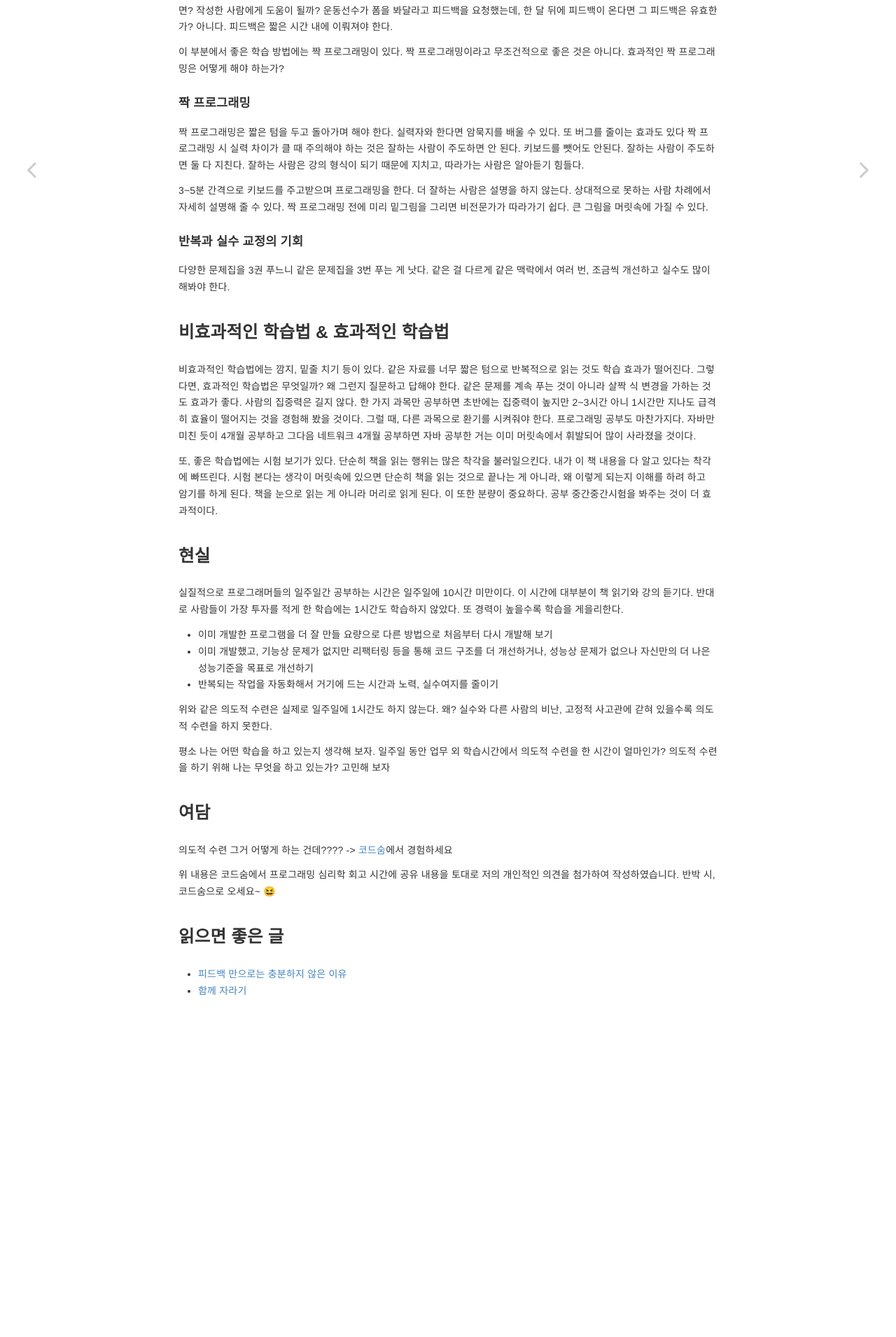
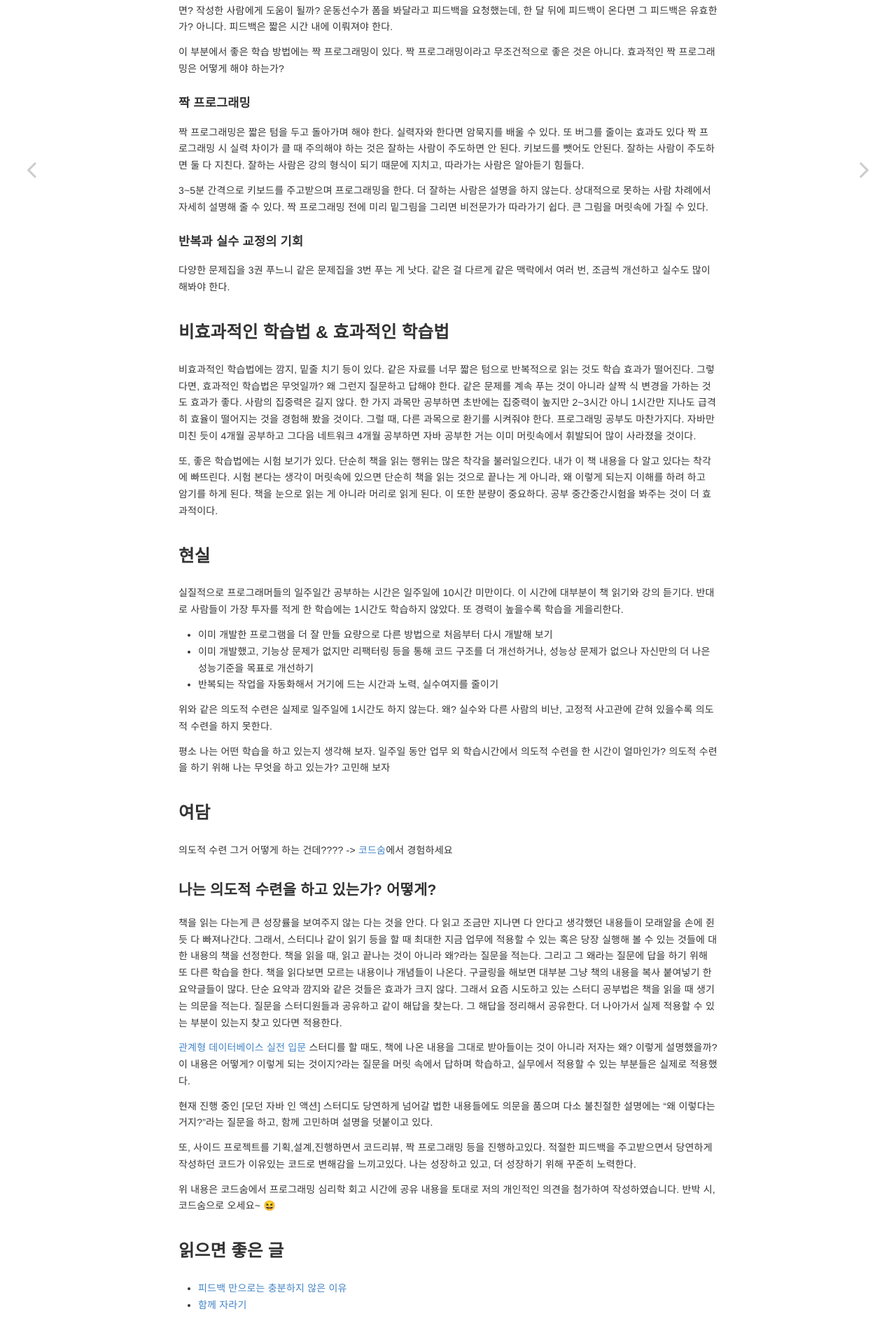
Before and after one commit to kyuwon53/kyuwon53.github.io, a Jekyll site: the page built from _posts/2023-09-05-어떻게 해야 성장할 수 있을까.md, in a window 1280 px wide. Shown: the part 1613-3524 px from the top of the page at 70% size. Built offline with Jekyll 4.4.1, drawn with Linux system fonts in a browser that asks for light colours; emoji names are drawn with the system emoji font; comment, search, counter and statistics services are not loaded; some of the changed text lies outside the part shown.

Commit message:
여담에 나는 의도적 수련을 하고 있는가 내용 추가

```diff
--- a/_posts/2023-09-05-어떻게 해야 성장할 수 있을까.md
+++ b/_posts/2023-09-05-어떻게 해야 성장할 수 있을까.md
@@ -106,6 +106,20 @@ IDE나 라이브러리 도움으로 쉽게 구현했던 기능을 이번에는
 의도적 수련 그거 어떻게 하는 건데????
 -> [코드숨](https://www.codesoom.com/)에서 경험하세요
 
+### 나는 의도적 수련을 하고 있는가? 어떻게?
+책을 읽는 다는게 큰 성장률을 보여주지 않는 다는 것을 안다. 다 읽고 조금만 지나면 다 안다고 생각했던 내용들이 모래알을 손에 쥔 듯 다 빠져나간다.
+그래서, 스터디나 같이 읽기 등을 할 때 최대한 지금 업무에 적용할 수 있는 혹은 당장 실행해 볼 수 있는 것들에 대한 내용의 책을 선정한다.
+책을 읽을 때, 읽고 끝나는 것이 아니라 왜?라는 질문을 적는다. 그리고 그 왜라는 질문에 답을 하기 위해 또 다른 학습을 한다.
+책을 읽다보면 모르는 내용이나 개념들이 나온다. 구글링을 해보면 대부분 그냥 책의 내용을 복사 붙여넣기 한 요약글들이 많다.
+단순 요약과 깜지와 같은 것들은 효과가 크지 않다. 그래서 요즘 시도하고 있는 스터디 공부법은 책을 읽을 때 생기는 의문을 적는다.
+질문을 스터디원들과 공유하고 같이 해답을 찾는다. 그 해답을 정리해서 공유한다. 더 나아가서 실제 적용할 수 있는 부분이 있는지 찾고 있다면 적용한다.
+
+[관계형 데이터베이스 실전 입문](https://kyuwon53.github.io/%EC%84%9C%ED%8F%89/2023-08-14-%EA%B4%80%EA%B3%84%ED%98%95-%EB%8D%B0%EC%9D%B4%ED%84%B0%EB%B2%A0%EC%9D%B4%EC%8A%A4-%EC%8B%A4%EC%A0%84-%EC%9E%85%EB%AC%B8-%EC%84%9C%ED%8F%89.html) 스터디를 할 때도, 책에 나온 내용을 그대로 받아들이는 것이 아니라 저자는 왜? 이렇게 설명했을까? 이 내용은 어떻게? 이렇게 되는 것이지?라는 질문을 머릿 속에서 답하며 학습하고, 실무에서 적용할 수 있는 부분들은 실제로 적용했다.
+
+현재 진행 중인 [모던 자바 인 액션] 스터디도 당연하게 넘어갈 법한 내용들에도 의문을 품으며  다소 불친절한 설명에는 "왜 이렇다는 거지?"라는 질문을 하고, 함께 고민하며 설명을 덧붙이고 있다.
+
+또, 사이드 프로젝트를 기획,설계,진행하면서 코드리뷰, 짝 프로그래밍 등을 진행하고있다. 적절한 피드백을 주고받으면서 당연하게 작성하던 코드가 이유있는 코드로 변해감을 느끼고있다. 나는 성장하고 있고, 더 성장하기 위해 꾸준히 노력한다.
+
 위 내용은 코드숨에서 프로그래밍 심리학 회고 시간에 공유 내용을 토대로 저의 개인적인 의견을 첨가하여 작성하였습니다.
 반박 시, 코드숨으로 오세요~ :laughing:
 
```
